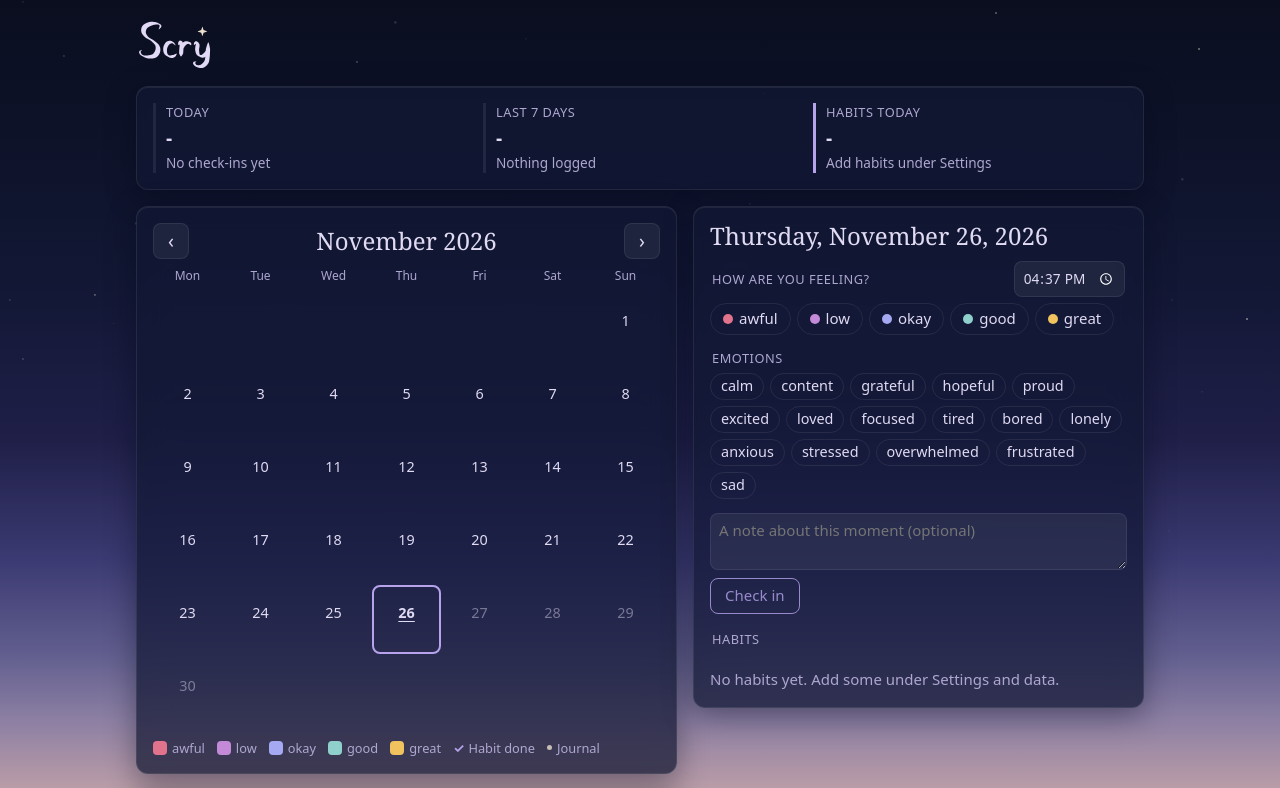
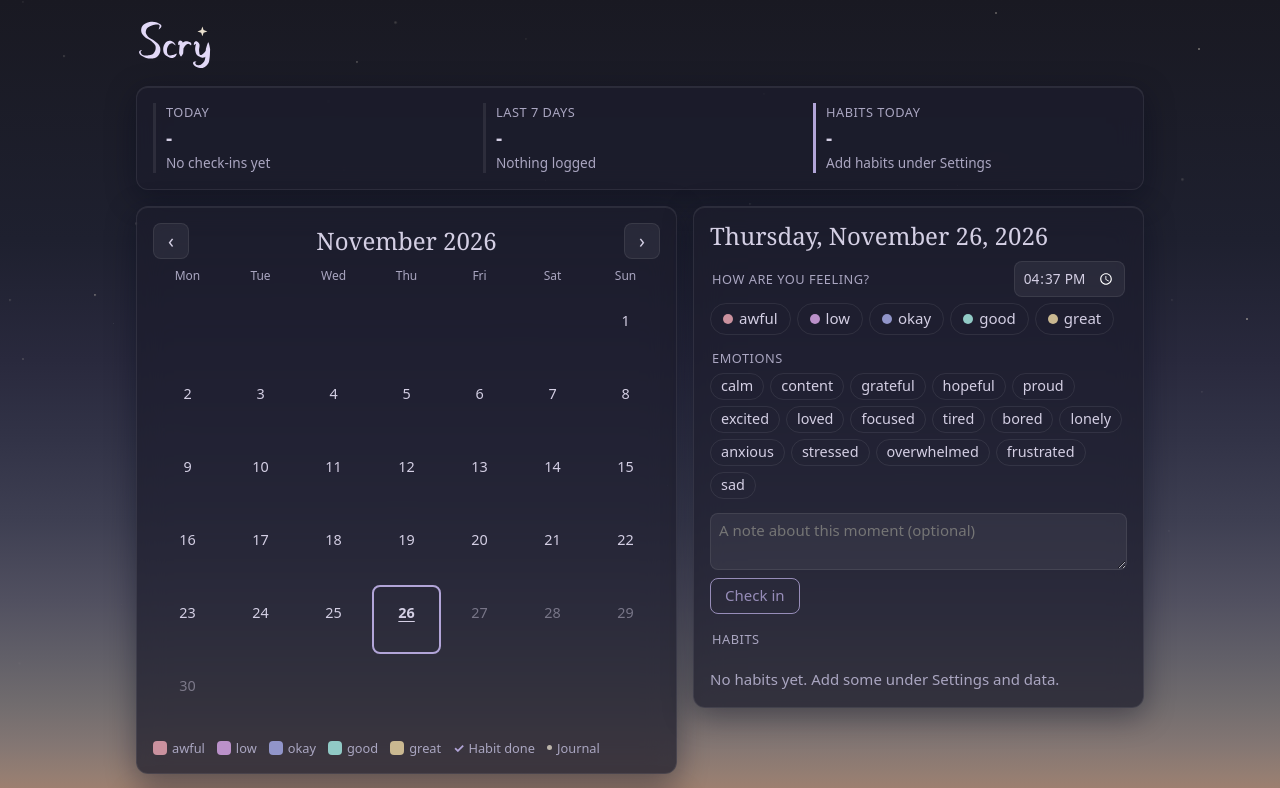
Before and after one commit to 1sabelle/scry, a React (Vite) app: page / in a window 1280 px wide. Shown: the top 788 px of the page. Built offline with nearby package versions, Linux system fonts and the light colour scheme.

Commit message:
💄 Soften the theme to a dusk sky with muted mood colours

```diff
--- a/src/styles.css
+++ b/src/styles.css
@@ -1,24 +1,24 @@
 :root {
-  /* Mirrormere: the still dark lake where Durin saw a crown of stars reflected. Tide's sister palette, leaning violet. */
-  --bg: #0a0e1f;
-  --surface: #121833b8;
-  --text: #e0daf2;
-  --muted: #aea7d0;
+  /* Mirrormere: the still dark lake where Durin saw a crown of stars reflected. Tide's sister palette, leaning violet, kept dusty and soft. */
+  --bg: #191922;
+  --surface: #1c1d2bb8;
+  --text: #d4cfe4;
+  --muted: #aaa6c1;
   --border: #ffffff14;
-  --accent: #b6a3ec;
-  --accent-hover: #c8b9f3;
-  --on-accent: #0f1428;
+  --accent: #b2a5d8;
+  --accent-hover: #c1b5e1;
+  --on-accent: #1a1e2d;
   --raised: #ffffff0f;
   --hover: #ffffff1a;
-  --warning: #e68aae;
-  --cream: #eae0cf;
-  --heading: #e2d9f7;
-  /* Mood from awful to great: dusk rose, through violet and periwinkle, to sea-glass green and gold. */
-  --mood-1: #e2738d;
-  --mood-2: #c48ad8;
-  --mood-3: #a4a9f2;
-  --mood-4: #8fd0cc;
-  --mood-5: #f0c35e;
+  --warning: #cf92aa;
+  --cream: #dcd4c6;
+  --heading: #d6cee9;
+  /* Mood from awful to great, kept dusty and low in saturation: rose, lilac, periwinkle, sea-glass and old gold. */
+  --mood-1: #ca919e;
+  --mood-2: #bb91ca;
+  --mood-3: #9195ca;
+  --mood-4: #91cac6;
+  --mood-5: #cab891;
   color-scheme: dark;
 }
 
@@ -30,7 +30,8 @@ body {
   color: var(--text);
   font: 15px/1.45 'Figtree Variable', system-ui, -apple-system, 'Segoe UI', sans-serif;
 }
-/* A sunset sky fixed behind everything: night at the top, fading through blue and lilac to blush at the horizon. */
+/* A dusk sky fixed behind everything, sampled from a photo: near-black indigo at the top,
+   through slate blue and grey-mauve, to a faint dusty amber glow at the horizon. */
 body::before {
   content: '';
   position: fixed;
@@ -39,13 +40,16 @@ body::before {
   background: linear-gradient(
     to bottom,
     var(--bg) 0%,
-    #121734 35%,
-    #1f1f48 55%,
-    #3b3a72 70%,
-    #625f8f 82%,
-    #8c7fa3 90%,
-    #ad94a6 96%,
-    #bfa2a9 100%
+    #1e202f 30%,
+    #29293d 45%,
+    #323347 55%,
+    #3e3f52 65%,
+    #515060 75%,
+    #615f68 82%,
+    #716c6e 88%,
+    #837673 93%,
+    #957e72 97%,
+    #a3816e 100%
   );
 }
 h1, h2, .collapsible > summary, .settings summary, .journal-prompt {
@@ -152,7 +156,7 @@ textarea, input:not([type='file']), select {
 }
 textarea { width: 100%; resize: vertical; display: block; }
 textarea:focus, input:focus, select:focus { outline: 1px solid var(--accent); background: var(--hover); }
-select option, select optgroup { background: #131a33; color: var(--text); }
+select option, select optgroup { background: #1c1d2b; color: var(--text); }
 .time-input { margin-left: auto; padding: 2px 6px; font-size: 0.85rem; text-transform: none; letter-spacing: 0; color: var(--text); }
 
 button { cursor: pointer; }
@@ -223,12 +227,12 @@ th { color: var(--muted); font-weight: 500; font-size: 0.8rem; }
 .import-messages { font-size: 0.85rem; color: var(--muted); }
 
 /* The footer sits low on the page, over the blush end of the sky. */
-footer { color: #2e2440; font-size: 0.8rem; text-align: center; }
+footer { color: #1f1b26; font-size: 0.8rem; text-align: center; }
 
 /* Tide's starfield, fading out as the sky brightens towards the horizon. */
 .starfield {
   position: fixed; inset: 0; z-index: -1; overflow: hidden; pointer-events: none;
-  mask-image: linear-gradient(to bottom, black 0%, black 55%, transparent 85%);
+  mask-image: linear-gradient(to bottom, black 0%, black 60%, transparent 88%);
 }
 .star {
   position: absolute;
```
